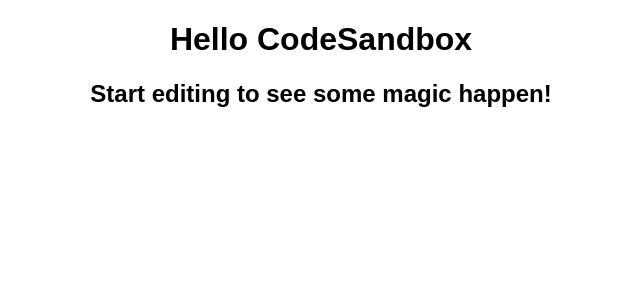
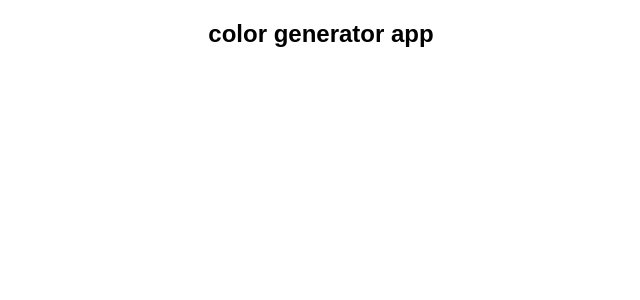
Before and after one commit to vk0808/color-generator, a React (Create React App) app: page / in a window 1280 px wide. Shown: the top 300 px of the page, without its empty margins (319-959 px from the left). Built offline with nearby package versions, Linux system fonts and the light colour scheme.

Commit message:
added values.js

```diff
--- a/package.json
+++ b/package.json
@@ -8,7 +8,8 @@
     "@babel/runtime": "7.12.18",
     "react": "17.0.1",
     "react-dom": "17.0.1",
-    "react-scripts": "4.0.0"
+    "react-scripts": "4.0.0",
+    "values.js": "2.0.0"
   },
   "devDependencies": {
     "typescript": "4.1.3"
--- a/src/App.js
+++ b/src/App.js
@@ -1,10 +1,12 @@
+import React from "react";
+import Values from "values.js";
+
 import "./styles.css";
 
 export default function App() {
   return (
     <div className="App">
-      <h1>Hello CodeSandbox</h1>
-      <h2>Start editing to see some magic happen!</h2>
+      <h2>color generator app</h2>
     </div>
   );
 }
```
